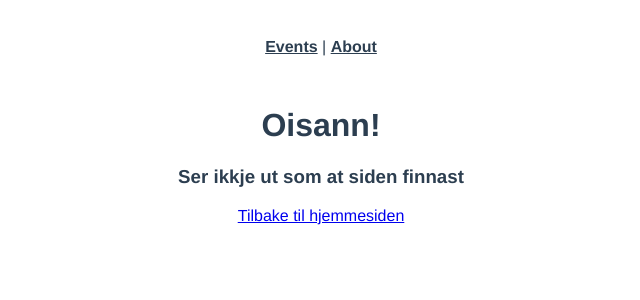
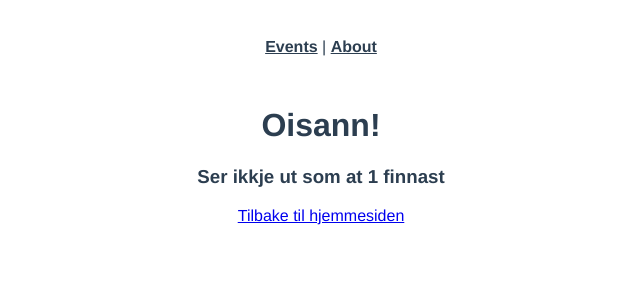
Before and after one commit to heikkkk/real-world-vue, a Vue app: page /404/1 in a window 1280 px wide. Shown: the top 300 px of the page, without its empty margins (319-959 px from the left). Built offline with nearby package versions, Linux system fonts and the light colour scheme.

Commit message:
handling non-existing resources

```diff
--- a/src/router/index.js
+++ b/src/router/index.js
@@ -58,6 +58,12 @@ const router = createRouter({
       path: '/:catchAll(.*)',
       name: 'not-found',
       component: NotFound
+    },
+    {
+      path: '/404/:resource',
+      name: '404-resource',
+      component: NotFound,
+      props: true
     }
   ]
 })
--- a/src/views/NotFound.vue
+++ b/src/views/NotFound.vue
@@ -1,5 +1,16 @@
+<script setup>
+
+defineProps({
+    resource: {
+        type: String,
+        required: true,
+        default: 'siden'
+    }
+})
+</script>
+
 <template>
     <h1>Oisann!</h1>
-    <h3>Ser ikkje ut som at siden finnast</h3>
+    <h3>Ser ikkje ut som at {{ resource }} finnast</h3>
     <RouterLink :to="{ name: 'event-list' }">Tilbake til hjemmesiden</RouterLink>
 </template>
--- a/src/views/event/LayoutView.vue
+++ b/src/views/event/LayoutView.vue
@@ -1,6 +1,7 @@
 <script setup>
 import { ref, onMounted, computed, defineProps } from 'vue';
 import EventService from '@/services/EventService.js'
+import router from '@/router';
 
 const event = ref(null)
 const props = defineProps(['id'])
@@ -13,7 +14,10 @@ onMounted(() => {
     }
   )
   .catch((error) => {
-    console.log(error)
+    router.push({
+        name: '404-resource',
+        params: { resource: 'event' }
+    })
   })
 })
 </script>
```
